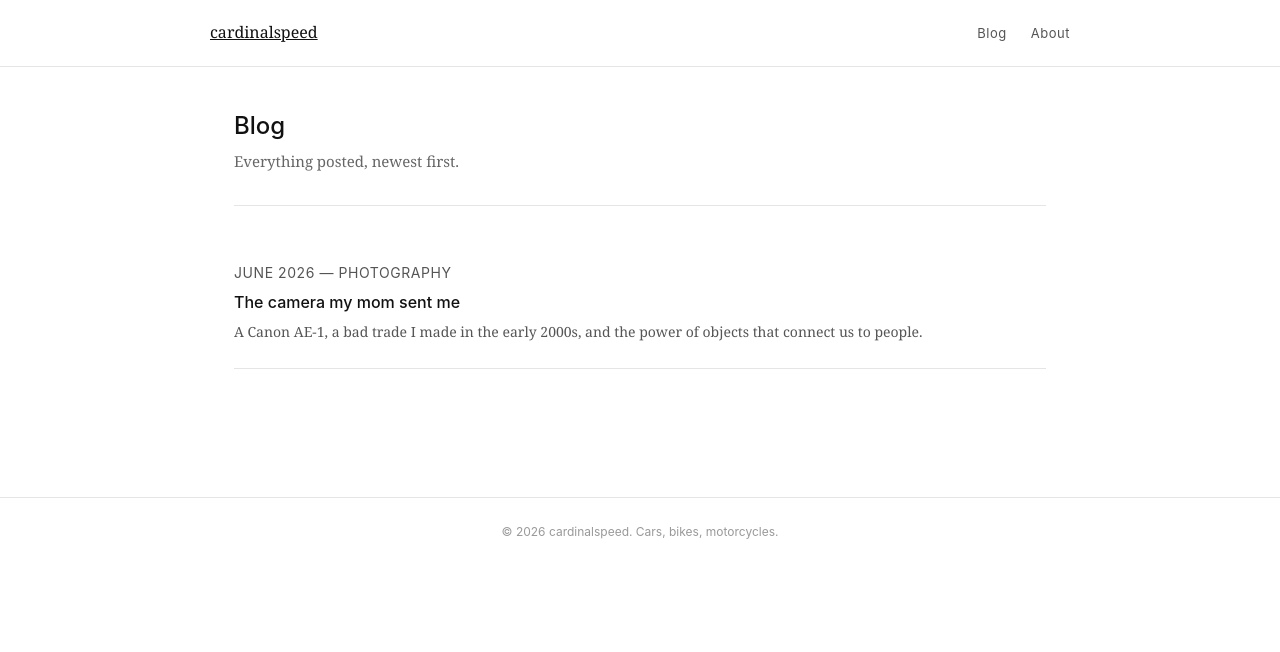
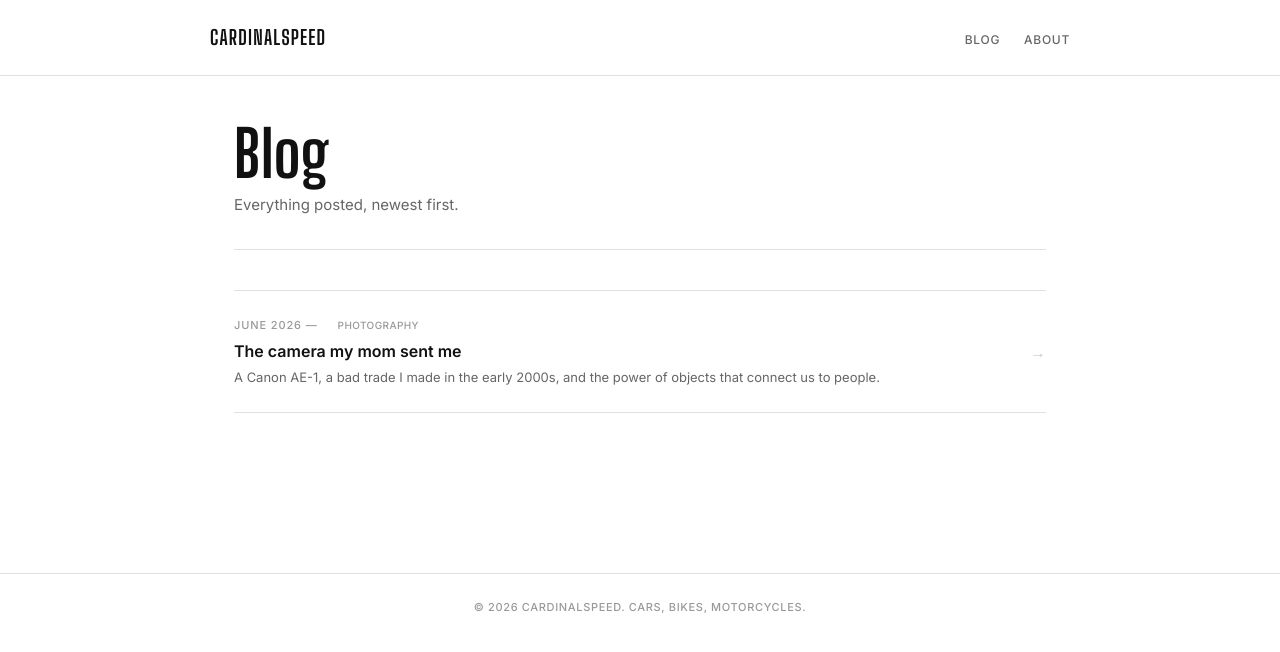
Before and after one commit to cardinal-/cardinalspeed.github.io, a Jekyll site: the page built from blog.html, in a window 1280 px wide. Shown: the top 652 px of the page. Built offline with Jekyll 4.4.1, drawn with Linux system fonts in a browser that asks for light colours.

Commit message:
typography: Big Shoulders Display + Inter type system

```diff
--- a/blog.html
+++ b/blog.html
@@ -12,9 +12,12 @@
   <div class="post-list">
     {% for post in site.posts %}
     <article class="post-card">
-      <p class="post-meta">{{ post.date | date: "%B %Y" }} &mdash; {{ post.category }}</p>
-      <h2><a href="{{ post.url }}">{{ post.title }}</a></h2>
-      {% if post.summary %}<p>{{ post.summary }}</p>{% endif %}
+      <div class="post-card-content">
+        <p class="post-meta">{{ post.date | date: "%B %Y" }} &mdash; <span class="post-cat cat-{{ post.category | downcase }}">{{ post.category }}</span></p>
+        <h2><a href="{{ post.url }}">{{ post.title }}</a></h2>
+        {% if post.summary %}<p class="post-summary">{{ post.summary }}</p>{% endif %}
+      </div>
+      <div class="post-arrow">&#8594;</div>
     </article>
     {% endfor %}
   </div>
--- a/css/style.css
+++ b/css/style.css
@@ -1,28 +1,93 @@
 /* Cardinalspeed — style.css */
-/* Styling pass TBD. Base structure only. */
+
+@import url('https://fonts.googleapis.com/css2?family=Inter:wght@400;500;600&family=Big+Shoulders+Display:wght@700&display=swap');
 
 *, *::before, *::after { box-sizing: border-box; margin: 0; padding: 0; }
 
 body {
-  font-family: Georgia, serif;
-  line-height: 1.6;
+  font-family: 'Inter', sans-serif;
+  font-weight: 400;
+  line-height: 1.75;
   color: #111;
+  background: #fff;
 }
 
 a { color: inherit; }
 img { max-width: 100%; height: auto; display: block; }
 ul { list-style: none; }
 
+/* Type scale */
+.t-page-title {
+  font-family: 'Big Shoulders Display', sans-serif;
+  font-size: 64px;
+  font-weight: 700;
+  line-height: 0.95;
+  letter-spacing: 0.01em;
+  color: #111;
+}
+
+.t-post-title {
+  font-family: 'Big Shoulders Display', sans-serif;
+  font-size: 52px;
+  font-weight: 700;
+  line-height: 0.95;
+  letter-spacing: 0.01em;
+  color: #111;
+}
+
+.t-section-head {
+  font-family: 'Big Shoulders Display', sans-serif;
+  font-size: 28px;
+  font-weight: 700;
+  line-height: 1.1;
+  letter-spacing: 0.01em;
+  color: #111;
+}
+
+.t-card-title {
+  font-family: 'Inter', sans-serif;
+  font-size: 16px;
+  font-weight: 600;
+  line-height: 1.35;
+  color: #111;
+}
+
+.t-meta {
+  font-family: 'Inter', sans-serif;
+  font-size: 11px;
+  font-weight: 500;
+  letter-spacing: 0.08em;
+  text-transform: uppercase;
+  color: #999;
+}
+
+.t-body {
+  font-family: 'Inter', sans-serif;
+  font-size: 16px;
+  font-weight: 400;
+  line-height: 1.75;
+  color: #111;
+}
+
+.t-caption {
+  font-family: 'Inter', sans-serif;
+  font-size: 13px;
+  font-weight: 400;
+  line-height: 1.6;
+  color: #666;
+}
+
+/* Layout */
 .page-wrap {
   max-width: 860px;
   margin: 0 auto;
-  padding: 0 1.5rem 4rem;
+  padding: 0 1.5rem 5rem;
 }
 
 /* Nav */
 .site-nav {
   padding: 1.25rem 1.5rem;
-  border-bottom: 1px solid #e5e5e5;
+  border-bottom: 0.5px solid #e0e0e0;
 }
 .nav-inner {
   max-width: 860px;
@@ -31,93 +96,168 @@ ul { list-style: none; }
   justify-content: space-between;
   align-items: center;
 }
+.nav-logo {
+  font-family: 'Big Shoulders Display', sans-serif;
+  font-size: 20px;
+  font-weight: 700;
+  letter-spacing: 0.06em;
+  text-transform: uppercase;
+  color: #111;
+  text-decoration: none;
+}
 .nav-links {
   display: flex;
   gap: 1.5rem;
 }
 .nav-links a {
-  font-family: -apple-system, BlinkMacSystemFont, sans-serif;
-  font-size: 13px;
+  font-size: 12px;
+  font-weight: 500;
+  letter-spacing: 0.06em;
+  text-transform: uppercase;
   text-decoration: none;
-  color: #555;
-  letter-spacing: 0.04em;
+  color: #666;
 }
 .nav-links a:hover { color: #111; }
 
 /* Footer */
 .site-footer {
-  margin-top: 4rem;
+  margin-top: 5rem;
   padding: 1.5rem;
-  border-top: 1px solid #e5e5e5;
-  font-family: -apple-system, BlinkMacSystemFont, sans-serif;
-  font-size: 12px;
+  border-top: 0.5px solid #e0e0e0;
+  font-size: 11px;
+  font-weight: 500;
+  letter-spacing: 0.06em;
+  text-transform: uppercase;
   color: #999;
   text-align: center;
 }
 
 /* Page header */
 .page-header {
-  padding: 2.5rem 0 2rem;
-  border-bottom: 1px solid #e5e5e5;
-  margin-bottom: 2rem;
+  padding: 3rem 0 2rem;
+  border-bottom: 0.5px solid #e0e0e0;
+  margin-bottom: 2.5rem;
 }
 .page-header h1 {
-  font-family: -apple-system, BlinkMacSystemFont, sans-serif;
-  font-size: 24px;
-  font-weight: 500;
-  margin-bottom: 0.25rem;
+  font-family: 'Big Shoulders Display', sans-serif;
+  font-size: 64px;
+  font-weight: 700;
+  line-height: 0.95;
+  letter-spacing: 0.01em;
+  color: #111;
+  margin-bottom: 0.5rem;
 }
-.page-header p { font-size: 15px; color: #666; }
+.page-header p {
+  font-size: 15px;
+  color: #666;
+  line-height: 1.6;
+}
 
 /* Post list */
-.post-list { display: flex; flex-direction: column; gap: 0; }
+.post-list { display: flex; flex-direction: column; }
 .post-card {
   padding: 1.5rem 0;
-  border-bottom: 1px solid #e5e5e5;
+  border-bottom: 0.5px solid #e0e0e0;
+  display: grid;
+  grid-template-columns: 1fr auto;
+  gap: 1rem;
+  align-items: center;
 }
+.post-card:first-child { border-top: 0.5px solid #e0e0e0; }
+.post-card-content { display: flex; flex-direction: column; gap: 0.3rem; }
 .post-meta {
-  font-family: -apple-system, BlinkMacSystemFont, sans-serif;
-  font-size: 12px;
+  font-size: 11px;
+  font-weight: 500;
   color: #999;
-  margin-bottom: 0.35rem;
   text-transform: uppercase;
+  letter-spacing: 0.08em;
+  display: flex;
+  gap: 0.75rem;
+  align-items: center;
+}
+.post-cat {
+  font-size: 10px;
+  font-weight: 500;
+  padding: 2px 8px;
+  border-radius: 20px;
   letter-spacing: 0.04em;
 }
+.cat-cars     { background: #E6F1FB; color: #0C447C; }
+.cat-moto     { background: #FAECE7; color: #993C1D; }
+.cat-bikes    { background: #EAF3DE; color: #3B6D11; }
+.cat-culture  { background: #EEEDFE; color: #3C3489; }
+
 .post-card h2 {
-  font-family: -apple-system, BlinkMacSystemFont, sans-serif;
+  font-family: 'Inter', sans-serif;
   font-size: 16px;
-  font-weight: 500;
-  margin-bottom: 0.35rem;
+  font-weight: 600;
+  line-height: 1.35;
+  color: #111;
 }
 .post-card h2 a { text-decoration: none; }
 .post-card h2 a:hover { color: #555; }
-.post-card p { font-size: 14px; color: #555; }
+.post-card .post-summary {
+  font-size: 13px;
+  color: #666;
+  line-height: 1.6;
+}
+.post-arrow { color: #ccc; font-size: 16px; }
 
-/* Post */
+/* Post page */
 .post {
   max-width: 860px;
   margin: 0 auto;
-  padding: 2.5rem 1.5rem 4rem;
+  padding: 3rem 1.5rem 5rem;
 }
-.post-header { margin-bottom: 2rem; padding-bottom: 1.5rem; border-bottom: 1px solid #e5e5e5; }
+.post-header {
+  margin-bottom: 2.5rem;
+  padding-bottom: 2rem;
+  border-bottom: 0.5px solid #e0e0e0;
+}
+.post-header .post-meta { margin-bottom: 0.75rem; }
 .post-header h1 {
-  font-family: -apple-system, BlinkMacSystemFont, sans-serif;
-  font-size: 28px;
-  font-weight: 500;
-  line-height: 1.3;
-  margin-bottom: 0.75rem;
+  font-family: 'Big Shoulders Display', sans-serif;
+  font-size: 52px;
+  font-weight: 700;
+  line-height: 0.95;
+  letter-spacing: 0.01em;
+  color: #111;
+  margin-bottom: 1rem;
 }
-.post-intro { font-size: 17px; color: #444; line-height: 1.6; }
-.post-body p { margin-bottom: 1.5rem; font-size: 16px; line-height: 1.75; }
+.post-intro {
+  font-size: 18px;
+  color: #444;
+  line-height: 1.65;
+}
+.post-body p {
+  font-size: 16px;
+  line-height: 1.75;
+  color: #111;
+  margin-bottom: 1.5rem;
+}
+.post-body img {
+  width: 100%;
+  height: auto;
+  margin: 2rem 0;
+  border-radius: 4px;
+}
+.post-body hr {
+  border: none;
+  border-top: 0.5px solid #e0e0e0;
+  margin: 2.5rem 0;
+}
 
 /* About */
 .about-content h2 {
-  font-family: -apple-system, BlinkMacSystemFont, sans-serif;
-  font-size: 14px;
+  font-size: 11px;
   font-weight: 500;
-  letter-spacing: 0.06em;
+  letter-spacing: 0.08em;
   text-transform: uppercase;
   color: #999;
-  margin: 2rem 0 0.5rem;
+  margin: 2.5rem 0 0.5rem;
 }
-.about-content p { font-size: 16px; line-height: 1.75; }
+.about-content p {
+  font-size: 16px;
+  line-height: 1.75;
+  color: #111;
+}
```
Also changed, not shown: other parts of blog.html (+1 -1 lines).
